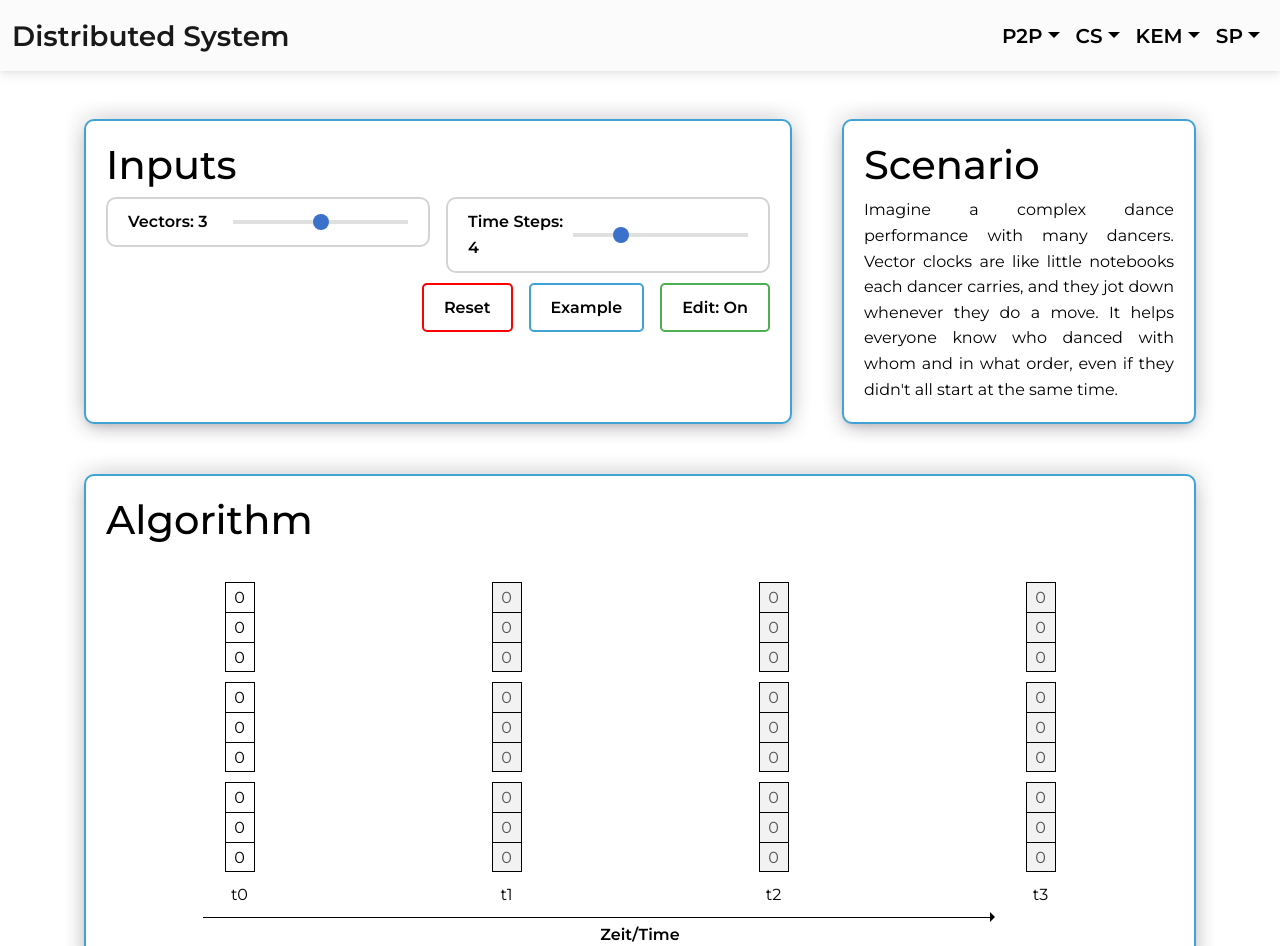
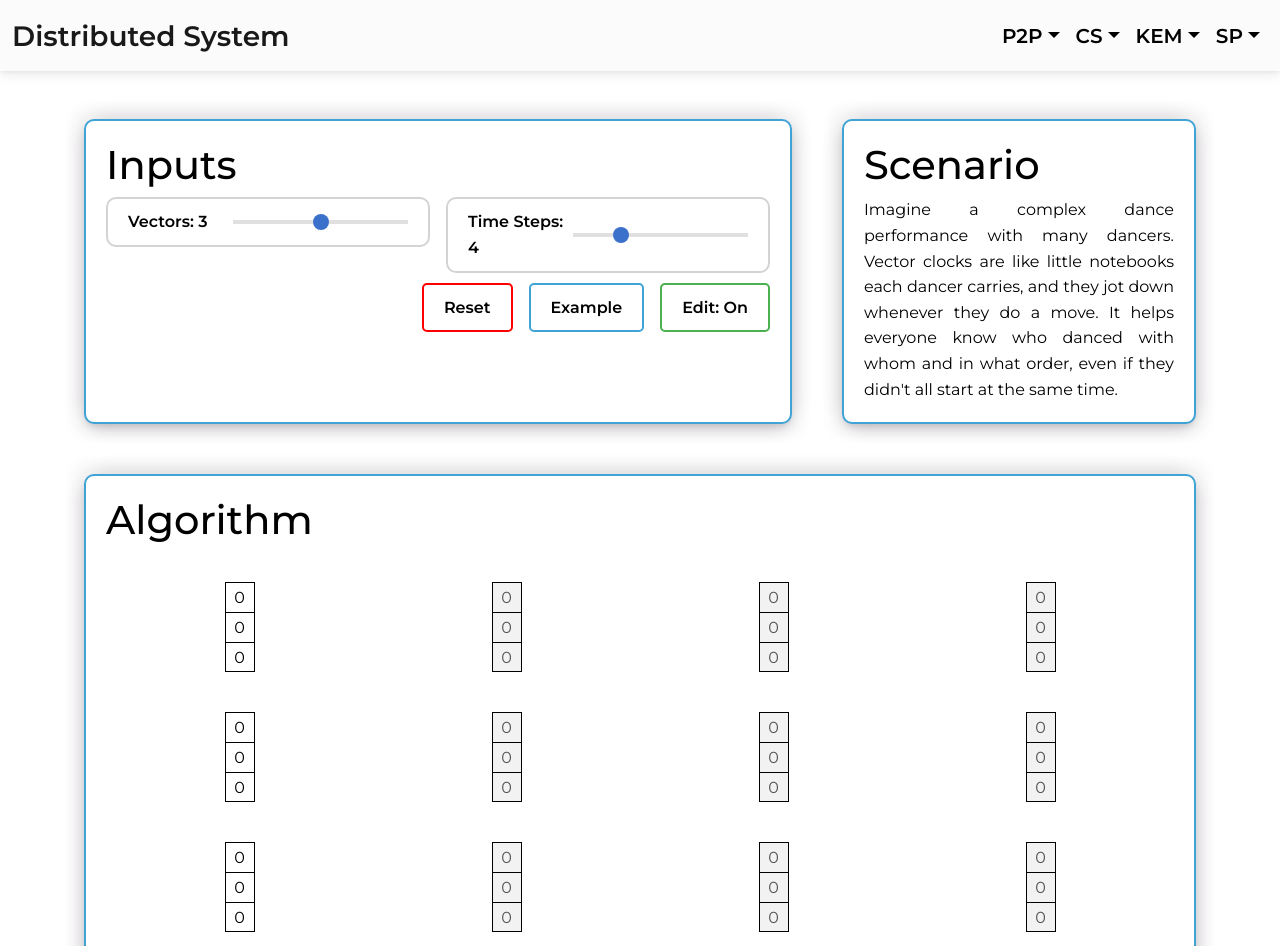
Before and after one commit to ukalto/Bachelorproject, a React (Create React App) app: page /vector-clock in a window 1280 px wide. Shown: the top 946 px of the page. Built offline with nearby package versions, Linux system fonts and the light colour scheme.

Commit message:
finished base structure of vector clock only messages and increment missing

```diff
--- a/src/routes/vector-clock/VectorBlock.jsx
+++ b/src/routes/vector-clock/VectorBlock.jsx
@@ -1,14 +1,12 @@
 import React from 'react';
 import styled from 'styled-components';
 
-const VectorBlock = ({disabledCheck, vectorsAmount, vector, activeEditMode, handleInputChange, index}) => {
+const VectorBlock = ({disabledCheck, vectorsAmount, vector, vectorIndex, activeEditMode, handleInputChange}) => {
 
     return (
         <BlockContainer>
-            {vector.map((row, rowIndex) => (
-                <div key={rowIndex}>
-                    {row.map((cell, colIndex) => (
-                        <InputWrapper key={colIndex} isLast={colIndex === vectorsAmount - 1}>
+            {vector.map((cell, cellIdx) => (
+                <InputWrapper key={cellIdx} isLast={cellIdx === vectorsAmount - 1}>
                     <StyledInput
                         type="text"
                         value={cell}
@@ -17,12 +15,10 @@ const VectorBlock = ({disabledCheck, vectorsAmount, vector, activeEditMode, hand
                         disabled={disabledCheck || !activeEditMode}
                         activeEditMode={activeEditMode}
                         disabledCheck={disabledCheck}
-                                isLast={colIndex === vectorsAmount - 1}
-                                onChange={(e) => handleInputChange(rowIndex-((vector.length-1)-2), rowIndex, colIndex, e.target.value)}
+                        isLast={cellIdx === vectorsAmount - 1}
+                        onChange={(e) => handleInputChange(vectorIndex, cellIdx, e.target.value)}
                     />
                 </InputWrapper>
-                    ))}
-                </div>
             ))}
         </BlockContainer>
     );
--- a/src/routes/vector-clock/VectorClock.jsx
+++ b/src/routes/vector-clock/VectorClock.jsx
@@ -10,9 +10,11 @@ import {Scenario} from "../../components/Scenario";
 import InputButtons from "../../components/InputButtons";
 import {MDBCol, MDBRow} from "mdb-react-ui-kit";
 import RangeSlider from "../../components/RangeSlider";
-import VectorClockAlgorithm from "./VectorClockAlgorithm";
 import {getScenario} from "../../components/GlobalFunctions.jsx";
 import data from "../../assets/data.json";
+import Arrow from "../../components/Arrow.jsx";
+import styled from "styled-components";
+import VectorClockAlgorithm from "./VectorClockAlgorithm.jsx";
 
 const VectorClock = () => {
     const [vectorsAmount, setVectorsAmount] = useState(3);
@@ -55,13 +57,11 @@ const VectorClock = () => {
         setVectors(Array.from({length: vectorsAmount}, () => Array.from({length: timeSteps}, () => Array(vectorsAmount).fill(0))));
     };
 
-    const handleInputChange = (vectorIndex, colIndex, rowIndex, newValue) => {
+    const handleInputChange = (vectorIndex, cellIndex, newValue) => {
         let updatedVectors = [...vectors];
-        updatedVectors[vectorIndex][colIndex][rowIndex] = newValue;
+        updatedVectors[vectorIndex][0][cellIndex] = newValue;
         setVectors(updatedVectors);
     };
-
-    console.log( vectors)
 
     return (
         <FieldGrid>
@@ -96,15 +96,34 @@ const VectorClock = () => {
             </FieldGridFirst>
             <Field>
                 <Headline>Algorithm</Headline>
-                <VectorClockAlgorithm
-                    timeSteps={timeSteps}
-                    vectorsAmount={vectorsAmount}
-                    vectors={vectors}
-                    activeEditMode={activeEditMode}
-                    handleInputChange={handleInputChange}/>
+                {vectors.map((vectorRow, vectorIndex) => (
+                    <React.Fragment>
+                        <VectorClockAlgorithm
+                            timeSteps={timeSteps}
+                            vectorsAmount={vectorsAmount}
+                            vectorRow={vectorRow}
+                            activeEditMode={activeEditMode}
+                            vectorIndex={vectorIndex}
+                            handleInputChange={handleInputChange}/>
+                    </React.Fragment>
+                ))};
+                <Timeline>
+                    <Arrow isRight={true} width={90}/>
+                    <CenteredText>Zeit/Time</CenteredText>
+                </Timeline>
             </Field>
         </FieldGrid>
     );
 };
 
 export default VectorClock;
+
+const CenteredText = styled.div`
+    font-weight: bold;
+    text-align: center;
+`;
+
+const Timeline = styled.div`
+    padding-top: 30px;
+    width: 100%;
+`;
--- a/src/routes/vector-clock/VectorClockAlgorithm.jsx
+++ b/src/routes/vector-clock/VectorClockAlgorithm.jsx
@@ -1,48 +1,36 @@
-import React, {useEffect, useState} from 'react';
-import VectorBlock from "./VectorBlock";
+import React from 'react';
 import styled from "styled-components";
-import Arrow from "../../components/Arrow.jsx";
+import VectorBlock from "./VectorBlock.jsx";
 
-const VectorClockAlgorithm = ({timeSteps, vectorsAmount, vectors, activeEditMode, handleInputChange}) => {
+const VectorClockAlgorithm = ({
+                                  timeSteps,
+                                  vectorsAmount,
+                                  vectorRow,
+                                  activeEditMode,
+                                  vectorIndex,
+                                  handleInputChange
+                              }) => {
     const marginPercentage = 20 / timeSteps;
-
-    const [vectorColumn, setVectorColumn] = useState(Array.from({length: vectors[0].length}, () => []));
-
-    useEffect(() => {
-        let newVectorColumn = Array.from({length: vectors[0].length}, () => []);
-        for (let i = 0; i < vectors[0].length; i++) {
-            for (let j = 0; j < vectors.length; j++) {
-                try {
-                    newVectorColumn[i].push(vectors[j][i]);
-                } catch (e) {
-                }
-            }
-        }
-        setVectorColumn(newVectorColumn);
-    }, [vectors]);
-
-    // console.log(vectorColumn)
 
     return (
         <BlockContainer>
             <VectorBlockContainer>
-                {vectorColumn.map((vector, index) => (
+                {vectorRow.map((vector, index) => (
                     <MarginWrapper key={index} marginPercentage={marginPercentage}>
                         <VectorBlock
                             disabledCheck={index !== 0}
                             vectorsAmount={vectorsAmount}
                             vector={vector}
+                            vectorIndex={vectorIndex}
                             activeEditMode={activeEditMode}
                             handleInputChange={handleInputChange}
                         />
-                        <TextWrapper>t{index}</TextWrapper>
+                        {vectorIndex === vectorsAmount - 1 && (
+                            <TextWrapper>t{index}</TextWrapper>
+                        )}
                     </MarginWrapper>
                 ))}
             </VectorBlockContainer>
-            <Timeline>
-                <Arrow isRight={true} width={90}/>
-                <CenteredText>Zeit/Time</CenteredText>
-            </Timeline>
         </BlockContainer>
     );
 };
@@ -77,13 +65,3 @@ const TextWrapper = styled.div`
     transform: translateX(-50%);
     text-align: center;
 `;
-
-const CenteredText = styled.div`
-    font-weight: bold;
-    text-align: center;
-`;
-
-const Timeline = styled.div`
-  padding-top: 30px;
-  width: 100%;
-`;
```
Also changed, not shown: src/App.jsx (+12 -12 lines). Lines whose indentation alone changed are shown as unchanged.
